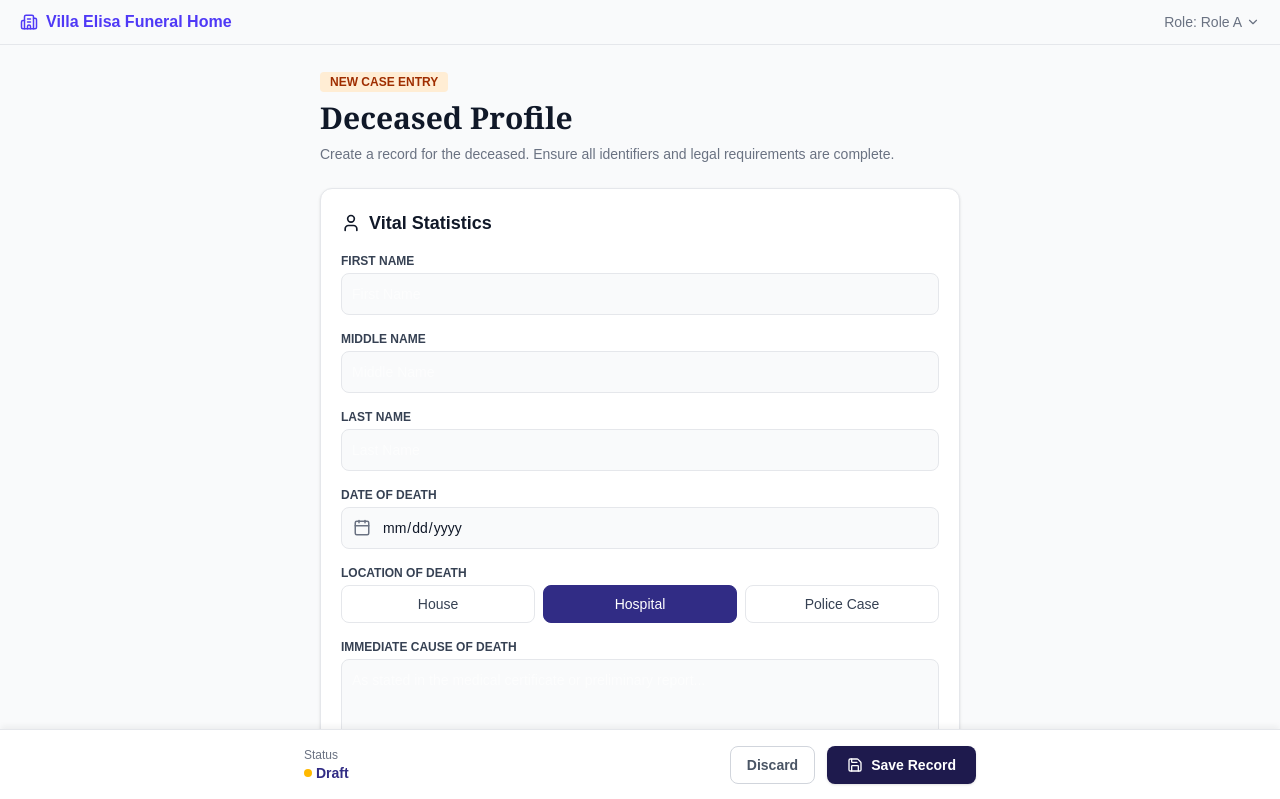
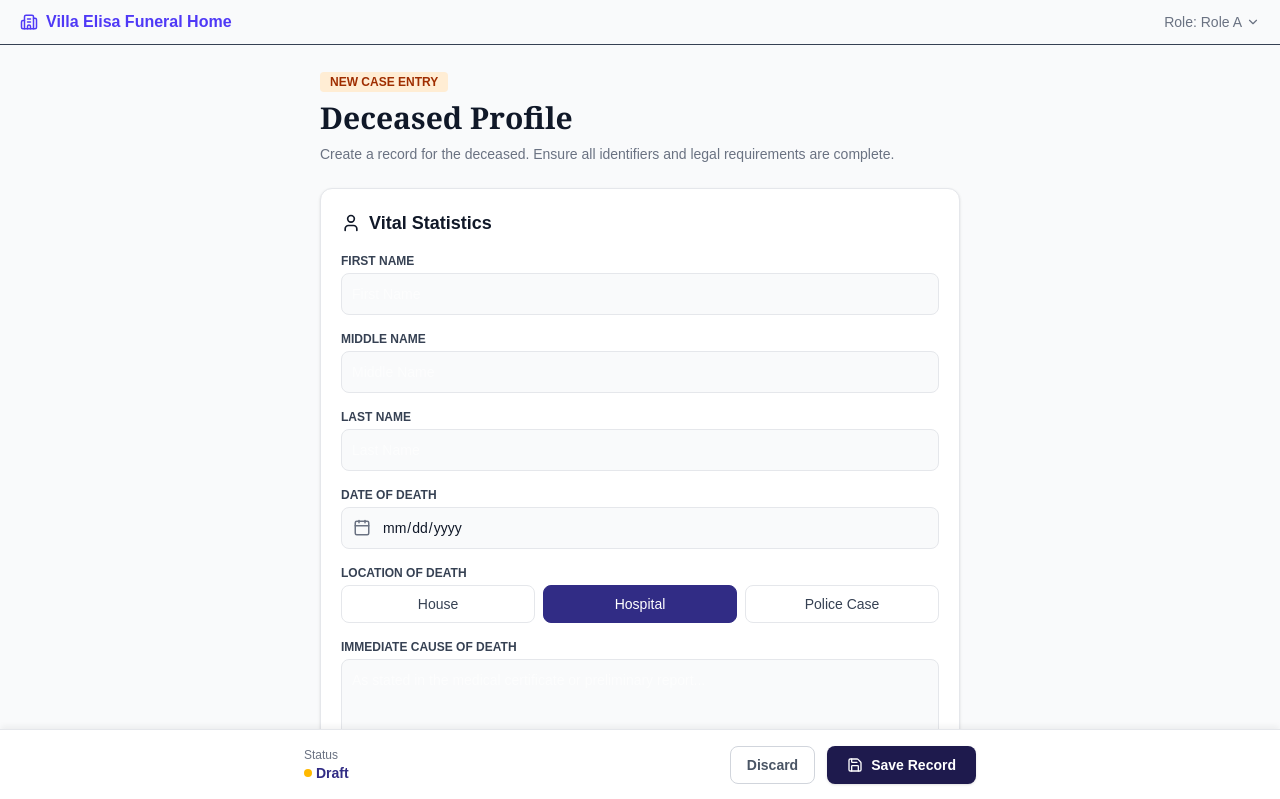
Before and after one commit to MuhasinBiruar/amazaing-strange-funeral-home-system, a Next.js app in the folder client/: page /intake in a window 1280 px wide. Shown: the top 799 px of the page. Built offline with nearby package versions, Linux system fonts and the light colour scheme.

Commit message:
chore: changed the border color

```diff
--- a/client/app/components/header/header.tsx
+++ b/client/app/components/header/header.tsx
@@ -10,7 +10,7 @@ export default function Header() {
   const [open, setOpen] = useState(false);
 
   return (
-    <div className="flex items-start sm:items-center justify-between px-4 sm:px-5 py-3 border-b border-gray-200 gap-2">
+    <div className="flex items-start sm:items-center justify-between px-4 sm:px-5 py-3 border-b border-gray-700 gap-2">
       <div className="flex items-center gap-2">
         <Building2 size={18} className="text-indigo-600 shrink-0" />
         <span className="font-semibold text-indigo-600 leading-tight text-sm sm:text-base">
```
